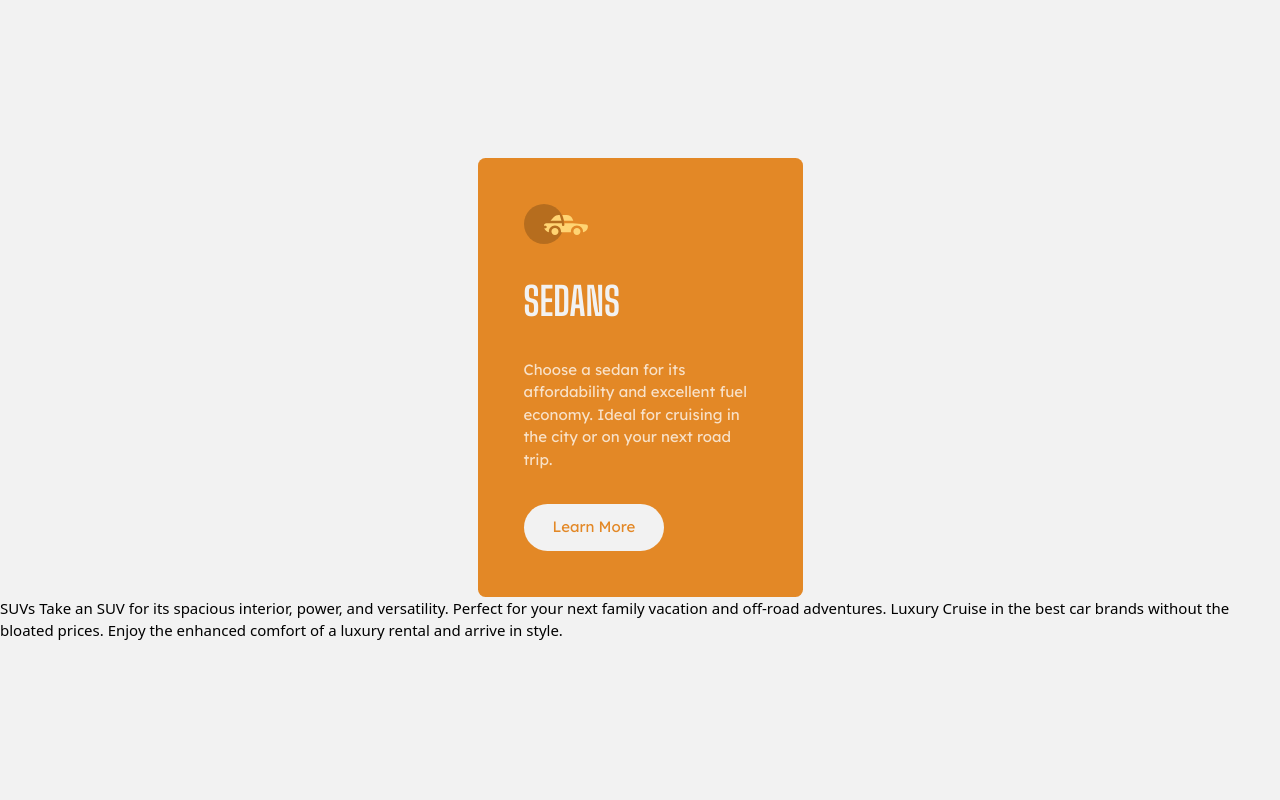
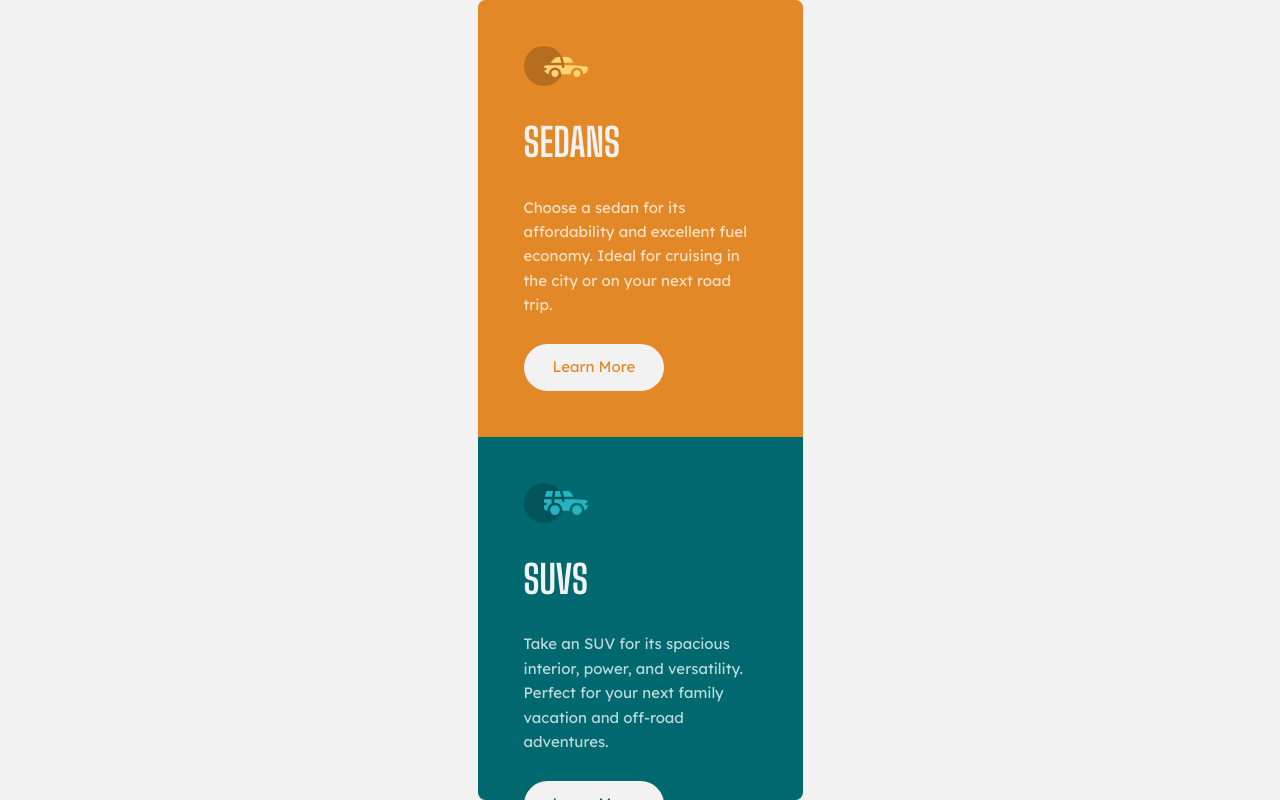
Before and after one commit to StephenYu2018/3-column-preview-card-component-main, a website: page index.html in a window 1280 px wide. Drawn offline with Linux system fonts and the light colour scheme.

Commit message:
move card creation code to cards.js

```diff
--- /dev/null
+++ b/cards.js
@@ -0,0 +1,76 @@
+window.onload = function() {
+  const component = document.querySelector('article');
+  component.append(
+    makeCard('Sedans', 'Choose a sedan for its affordability and excellent '
+      + 'fuel economy. Ideal for cruising in the city or on your next road '
+      + 'trip.', 'brightOrange'),
+    makeCard('SUVs', 'Take an SUV for its spacious interior, power, and '
+      + 'versatility. Perfect for your next family vacation and off-road '
+      + 'adventures.', 'darkCyan'),
+    makeCard('Luxury', 'Cruise in the best car brands without the bloated '
+      + 'prices. Enjoy the enhanced comfort of a luxury rental and arrive '
+      + 'in style.', 'veryDarkCyan')
+  );
+};
+
+function makeCard(carType, summary, primaryColor) {
+  const colorVariants = {
+    background: {
+      brightOrange: 'bg-bright-orange',
+      darkCyan: 'bg-dark-cyan',
+      veryDarkCyan: 'bg-very-dark-cyan',
+    },
+    text: {
+      brightOrange: 'text-bright-orange',
+      darkCyan: 'text-dark-cyan',
+      veryDarkCyan: 'text-very-dark-cyan',
+    }
+  };
+
+  const card = document.createElement('article');
+  card.className = `${colorVariants.background[primaryColor]} w-[21.667rem] `
+    + 'h-auto p-[3.067rem] space-y-[1.8rem]';
+
+  card.append(makeCardInfo(), makeLearnMoreButton())
+  return card;
+
+  function makeCardInfo() {
+    const cardInfo = document.createElement('section');
+    cardInfo.append(makeIcon(), makeHeading(), makeParagraph());
+    return cardInfo;
+
+    function makeIcon() {
+      const icon = document.createElement('img');
+      icon.src = `./images/icon-${carType.toLowerCase()}.svg`;
+      icon.alt = `${carType} Car icon`;
+      icon.className = 'h-auto w-auto';
+      return icon;
+    }
+
+    function makeHeading() {
+      const heading = document.createElement('h1');
+      heading.className = 'font-big-shoulders-display font-bold text-[2.6rem] '
+        + 'text-very-light-gray uppercase mt-[1.8rem]';
+      heading.innerHTML = carType;
+      return heading;
+    }
+
+    function makeParagraph() {
+      const paragraph = document.createElement('p');
+      paragraph.className = 'font-lexend-deca font-normal text-base '
+        + 'text-transparent-white leading-relaxed mt-[1.6rem]';
+      paragraph.innerHTML = summary;
+      return paragraph;
+    }
+  }
+
+  function makeLearnMoreButton() {
+    const button = document.createElement('button');
+    button.className = 'bg-very-light-gray rounded-full px-[1.933rem] '
+      + 'py-[0.8rem] font-lexend-deca font-normal text-base '
+      + `${colorVariants.text[primaryColor]}`;
+    button.type = 'button';
+    button.innerHTML = 'Learn More';
+    return button;
+  }
+}
--- a/index.html
+++ b/index.html
@@ -16,30 +16,9 @@
 <body>
 
   <main class="h-screen bg-very-light-gray flex flex-col justify-center items-center">
-    <article class="overflow-hidden rounded-lg">
-      <article class="bg-bright-orange w-[21.667rem] h-auto p-[3.067rem] space-y-[2.2rem]">
-        <section class="space-y-[1.867rem]">
-          <img src="./images/icon-sedans.svg" alt="Sedan icon" class="h-auto w-auto">
-          <h1 class="font-big-shoulders-display font-bold text-[2.6rem] text-very-light-gray uppercase">
-            Sedans
-          </h1>
-          <p class="font-lexend-deca font-normal text-base text-transparent-white">
-            Choose a sedan for its affordability and excellent fuel economy. Ideal for cruising in the city
-            or on your next road trip.
-          </p>
-        </section>
-        <button class="bg-very-light-gray rounded-full px-[1.933rem] py-[0.8rem] font-lexend-deca font-normal text-base text-bright-orange">Learn More</button>
-      </article>
-    </article>
-
-    SUVs
-    Take an SUV for its spacious interior, power, and versatility. Perfect for your next family vacation
-    and off-road adventures.
-
-    Luxury
-    Cruise in the best car brands without the bloated prices. Enjoy the enhanced comfort of a luxury
-    rental and arrive in style.
+    <article class="overflow-hidden rounded-lg"></article>
   </main>
 
+  <script src="./cards.js" async></script>
 </body>
 </html>
--- a/tailwind.config.js
+++ b/tailwind.config.js
@@ -1,6 +1,9 @@
 /** @type {import('tailwindcss').Config} */
 module.exports = {
-  content: ["./index.html"],
+  content: [
+    "./index.html",
+    "./cards.js",
+  ],
   theme: {
     colors: {
       "bright-orange": "hsl(31, 77%, 52%)",
```
Also changed, not shown: dist/styles.css.
